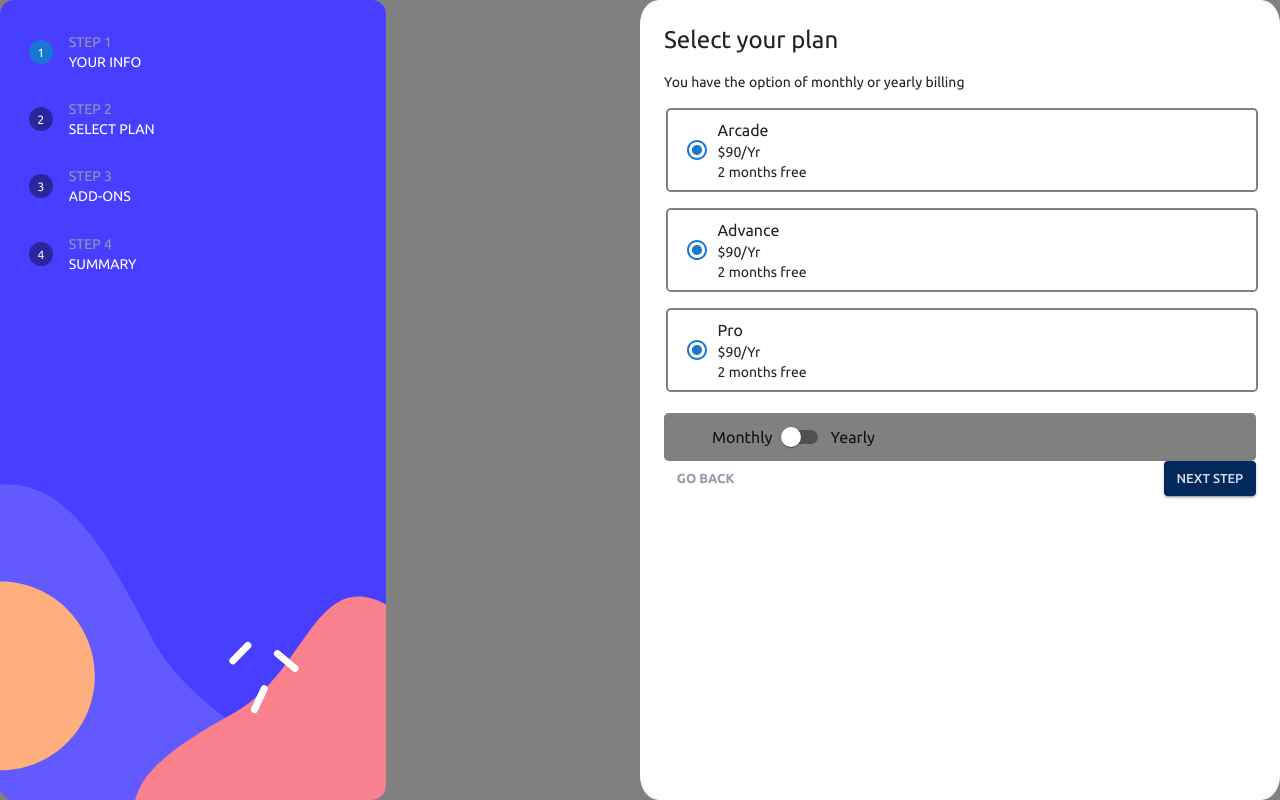
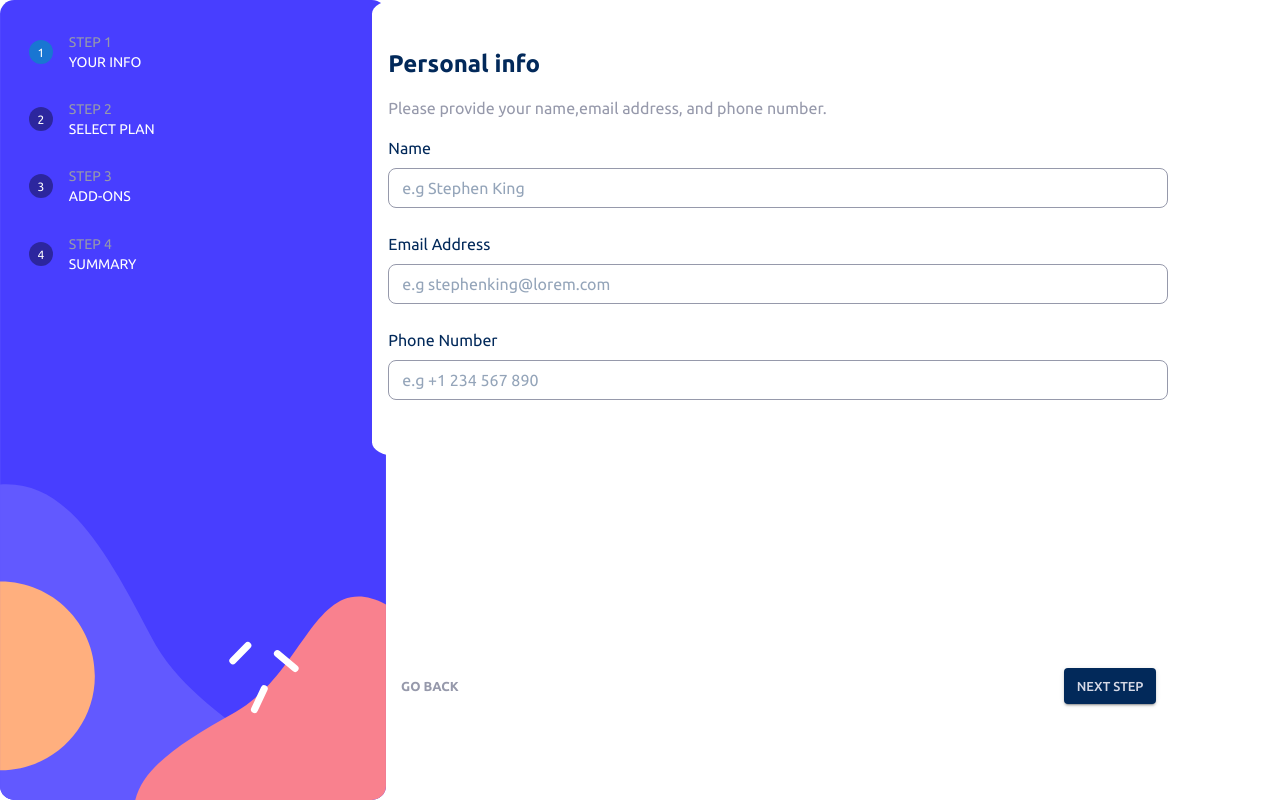
Before and after one commit to Samwelomwenga/multi-step-form, a React (Vite) app: page / in a window 1280 px wide. Built offline with nearby package versions, Linux system fonts and the light colour scheme.

Commit message:
fix:change the position of the Buttons
Change the position of the Buttons  to prevent overflow in large screens

```diff
--- a/src/app/App.tsx
+++ b/src/app/App.tsx
@@ -2,22 +2,25 @@ import {CssBaseline} from '@mui/material'
 import {ThemeProvider} from '@mui/material/styles'
 
 import customTheme from '../customTheme'
+import PersonalInfoStep from '../steps/PersonalInfoStep'
+
 // import FinishUpStep from '../steps/FinishUpStep'
 // import ThankYouStep from '../steps/ThankYouStep'
-// import PersonalInfo from '../features/personalInfo/PersonalInfo'
 // import PickAddOns from '../features/PickAddOns/PickAddOns'
-import SelectPlan from '../features/selectPlan/SelectPlan'
+// import SelectPlan from '../features/selectPlan/SelectPlan'
+
 function App() {
 
   return (
     <ThemeProvider theme={customTheme}>
     <>
     <CssBaseline/>
+    <PersonalInfoStep/>
 {/* <NextButton/> */}
 {/* <BackButton/> */}
 {/* <PersonalInfo/> */}
 {/* <PickAddOns/> */}
-<SelectPlan/>
+{/* <SelectPlan/> */}
 {/* <ThankYouStep/> */}
 {/* <FinishUpStep/> */}
     </>
--- a/src/componets/Buttons.tsx
+++ b/src/componets/Buttons.tsx
@@ -1,42 +1,80 @@
-import {Button,Stack} from '@mui/material'
-import {useTheme} from '@mui/material/styles'
+import { Button, Stack } from "@mui/material";
+import { useTheme } from "@mui/material/styles";
 // import { useNavigate } from 'react-router-dom'
 
-const NextButton:React.FC = () => {
+const NextButton: React.FC = () => {
   const theme = useTheme();
-  const primary=theme.palette.Primary;
-  const neutral=theme.palette.neutral;
+  const primary = theme.palette.Primary;
+  const neutral = theme.palette.neutral;
 
   return (
-    <Button type='button' variant='contained' size='small' sx={{bgcolor:primary.MarineBlue.main,color:neutral.LightGray.main,py:".4rem",px:".8rem",":hover":{bgcolor:primary.MarineBlue.light}}}>Next Step</Button>
-  )
-}
- const BackButton:React.FC=()=>{
+    <Button
+      type="button"
+      variant="contained"
+      size="small"
+      sx={{
+        bgcolor: primary.MarineBlue.main,
+        color: neutral.LightGray.main,
+        py: ".4rem",
+        px: ".8rem",
+        ":hover": { bgcolor: primary.MarineBlue.light },
+      }}
+    >
+      Next Step
+    </Button>
+  );
+};
+const BackButton: React.FC = () => {
   const theme = useTheme();
-  const primary=theme.palette.Primary;
-  const neutral=theme.palette.neutral;
-    // const navigate=useNavigate()
-    // const handleBackButton = () => {
-    //     navigate(-1)
-    // }
-    return(
-        <Button variant='text' size='small' sx={{color:neutral.CoolGray.main,fontWeight:"700",py:".4rem",px:".8rem",":hover":{
-          color:primary.MarineBlue.main
-        }}} >Go Back</Button>
-    )
-}
+  const primary = theme.palette.Primary;
+  const neutral = theme.palette.neutral;
+  // const navigate=useNavigate()
+  // const handleBackButton = () => {
+  //     navigate(-1)
+  // }
+  return (
+    <Button
+      variant="text"
+      size="small"
+      sx={{
+        color: neutral.CoolGray.main,
+        fontWeight: "700",
+        py: ".4rem",
+        px: ".8rem",
+        ":hover": {
+          color: primary.MarineBlue.main,
+        },
+      }}
+    >
+      Go Back
+    </Button>
+  );
+};
 
+const Buttons: React.FC = () => {
+  const theme = useTheme();
+  // const primary = theme.palette.Primary;
+  const neutral = theme.palette.neutral;
+  return (
+    <Stack
+      sx={{
+        display: "flex",
+        width:{xs:"100%",md:"60%"},
+        flexDirection: "row",
+        justifyContent: "space-between",
+        position:"absolute",
+        bottom:{xs:"0",
+      md:"10%"},
+        bgcolor:neutral.White.main,
+        py:"1rem",
+        ml:{xs:"-2rem",
+      md:"0"}
+      }}
+    >
+      <BackButton />
+      <NextButton />
+    </Stack>
+  );
+};
 
-
-
-const Buttons:React.FC = () => {
-
-  return (
-    <Stack sx={{display:"flex",flexDirection:"row",justifyContent:"space-between"}}>
-      <BackButton/>
-      <NextButton/>
-    </Stack>
-  )
-}
-
-export default Buttons
+export default Buttons;
--- a/src/features/personalInfo/personalInfo.tsx
+++ b/src/features/personalInfo/personalInfo.tsx
@@ -1,31 +1,75 @@
-import { Typography,TextField, Stack ,FormLabel,Box} from "@mui/material";
-import Header from "../header/Header";
+import {TextField,  FormLabel,useTheme } from "@mui/material";
+
 import Buttons from "../../componets/Buttons";
-const PersonalInfo:React.FC = () => {
+
+type inputFieldsType = {
+  label: "Name" | "Email Address" | "Phone Number";
+  placeholder: string;
+  type:"tel"|"text"
+};
+
+const PersonalInfo: React.FC = () => {
+  const theme=useTheme();
+  const primary=theme.palette.Primary;
+    const neutral=theme.palette.neutral;
+
+
+  const inputFields: inputFieldsType[] = [
+    {
+      label: "Name",
+      placeholder: "e.g Stephen King",
+      type:"text"
+    },
+    {
+      label: "Email Address",
+      placeholder: "e.g stephenking@lorem.com",
+      type:"text"
+    },
+    {
+      label: "Phone Number",
+      placeholder: "e.g +1 234 567 890",
+      type:"tel"
+    },
+  ];
 
   return (
-    <Stack component='main'  spacing={{md:0}} sx={{backgroundColor:{xs:'grey',md:'white'},height:'100vh'}}  direction={{md:'row'}}>
-      <Header />
-      <Box sx={{width:'100%'}}>
-      <Stack component='section' mx={2} sx={{backgroundColor:'white',borderRadius:"3%",px:'1rem'}} >
-        <Typography component="h1" variant="h5" my={2}>
-          Personal info
-        </Typography>
-        <Typography component="p" variant="body1" mb={2}>
-          Please provide your name,email address, and phone number.
-        </Typography>
-        <form noValidate autoComplete="off">
-            <FormLabel>Name</FormLabel>
-        <TextField type="text" required margin="dense"  placeholder="e.g Stephen King"  fullWidth size="small"/>
-        <FormLabel>Email Adrress</FormLabel>
-        <TextField type="email" required margin="dense"  placeholder="e.g stephenking@lorem.com" fullWidth size="small"/>
-        <FormLabel>Phone Number</FormLabel>
-        <TextField type="tel" required  margin="dense" placeholder="e.g +1 234 567 890" fullWidth size="small"/>
-        <Buttons/>
-        </form>
-      </Stack>
-        </Box>
-    </Stack>
+          <form noValidate autoComplete="off">
+            {inputFields.map((inputField) => (
+              <>
+                <FormLabel sx={{color:primary.MarineBlue.main}}>{inputField.label}</FormLabel>
+                <TextField
+                  type={inputField.type}
+                  required
+                  margin="dense"
+                  placeholder={inputField.placeholder}
+                  fullWidth
+                  size="small"
+                  inputProps={{
+                    sx:{
+                      color:primary.MarineBlue.main,
+
+                    }
+                  }}
+                  sx={{
+                    mb:{md:3},
+                    "& .MuiOutlinedInput-root":{
+                      "& > fieldset":{borderColor:neutral.CoolGray.main,
+                      borderRadius:".5rem"}
+                    },
+                    "& .MuiOutlinedInput-root.Mui-focused":{
+                      "& > fieldset":{borderColor:primary.PurplishBlue.main}
+                    },
+                    "& .MuiOutlinedInput-root:hover":{
+                      "& > fieldset":{cursor:"pointer"}
+                    }
+                  }}
+                />
+              </>
+            ))}
+
+            <Buttons />
+          </form>
+
   );
 };
 
--- /dev/null
+++ b/src/steps/PersonalInfoStep.tsx
@@ -0,0 +1,41 @@
+import {Stack,Box,Typography,useTheme} from '@mui/material'
+
+
+import Header from '../features/header/Header'
+import PersonalInfo from '../features/personalInfo/PersonalInfo'
+const PersonalInfoStep:React.FC = () => {
+    const theme=useTheme();
+    const primary=theme.palette.Primary;
+    const neutral=theme.palette.neutral;
+  return (
+    <Stack
+      component="main"
+      spacing={{ md: 0 }}
+      sx={{ backgroundColor: { xs: neutral.LightGray.main, md: neutral.White.main }, height: "100vh" ,pr:{
+        md:"5rem"
+      }}}
+      direction={{ md: "row" }}
+    >
+      <Header />
+      <Box sx={{ width: "100%"}}>
+        <Stack
+          component="section"
+          mx={2}
+          sx={{ backgroundColor: neutral.White.main, borderRadius: "3%",mt:{xs:"-3rem",md:"0"}, px: "1rem",py:"2rem",opacity:"20",ml:{
+            md:"-15rem"
+          }}}
+        >
+          <Typography component="h1" variant="h5" my={2} sx={{color:primary.MarineBlue.main,fontWeight:"700"}}>
+            Personal info
+          </Typography>
+          <Typography component="p" variant="body1" mb={2} sx={{color:neutral.CoolGray.main}}>
+            Please provide your name,email address, and phone number.
+          </Typography>
+          <PersonalInfo/>
+        </Stack>
+      </Box>
+    </Stack>
+  )
+}
+
+export default PersonalInfoStep
```
